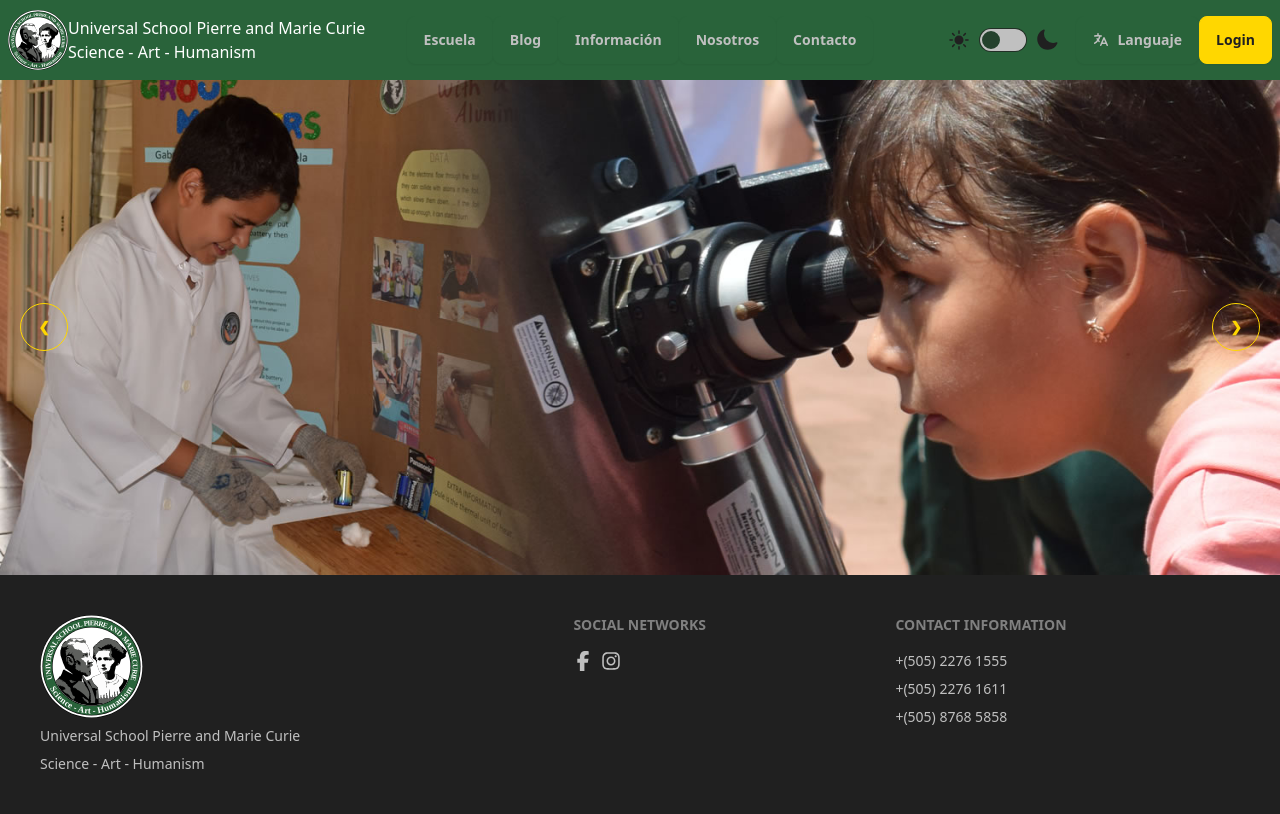
After one commit to Garruz/curieweb, a Django app: page /school/levels/ in a window 1280 px wide. The commit adds this page. Run offline with Django 5.2, Linux system fonts and the light colour scheme.

Commit message:
Se está realizando prueva de levels.html

```diff
--- a/src/website/templates/website/layout.html
+++ b/src/website/templates/website/layout.html
@@ -41,13 +41,11 @@
 
                         <div class="dropdown dropdown-end">
                             <div tabindex="0" role="button" class="btn btn-primary">
-                                Noticias y Galerias
+                                Blog
                             </div>
                             <ul tabindex="0" class="menu dropdown-content bg-neutral text-neutral-content rounded-box w-40">
-                                <li><a>Destacados</a></li>
                                 <li><a>Noticias</a></li>
                                 <li><a>Vida Curie</a></li>
-                                <li><a>Galerias</a></li>
                             </ul>
                         </div>
 
--- /dev/null
+++ b/src/website/templates/website/levels.html
@@ -0,0 +1,30 @@
+{% extends "website/layout.html" %}
+
+{% block contenido %}
+
+<div class="carousel w-full aspect-auto	">
+    <div id="slide1" class="carousel-item relative w-full">
+        <img src="../../static/image/banners/ciencia-4.jpg">
+        <div class="absolute left-5 right-5 top-1/2 flex -translate-y-1/2 transform justify-between">
+            <a href="#slide3" class="btn btn-outline btn-accent btn-circle">❮</a>
+            <a href="#slide2" class="btn btn-outline btn-accent btn-circle">❯</a>
+          </div>
+    </div>
+
+    <div id="slide2" class="carousel-item relative w-full">
+        <img src="../../static/image/banners/arte-4.jpg">
+        <div class="absolute left-5 right-5 top-1/2 flex -translate-y-1/2 transform justify-between">
+            <a href="#slide1" class="btn btn-outline btn-accent btn-circle">❮</a>
+            <a href="#slide3" class="btn btn-outline btn-accent btn-circle">❯</a>
+          </div>
+    </div>
+
+    <div id="slide3" class="carousel-item relative w-full">
+        <img src="../../static/image/banners/humanismo-4.jpg">
+        <div class="absolute left-5 right-5 top-1/2 flex -translate-y-1/2 transform justify-between">
+            <a href="#slide2" class="btn btn-outline btn-accent btn-circle">❮</a>
+            <a href="#slide1" class="btn btn-outline btn-accent btn-circle">❯</a>
+          </div>
+    </div>
+</div>
+{% endblock %}
--- a/src/website/urls.py
+++ b/src/website/urls.py
@@ -4,4 +4,5 @@ from . import views
 urlpatterns = [
     path('', views.index),
     path('home/', views.home, name='home'),
+    path('school/levels/', views.levels, name='levels'),
 ]
--- a/src/website/views.py
+++ b/src/website/views.py
@@ -3,7 +3,10 @@ from django.http import HttpResponse
 
 # Create your views here.
 def index(request):
-    return render(request, 'website/index.html')
+    return render(request, "website/index.html")
+
+def levels(request):
+    return render(request, "website/levels.html")
 
 def home(request):
     photo_data = {
```
